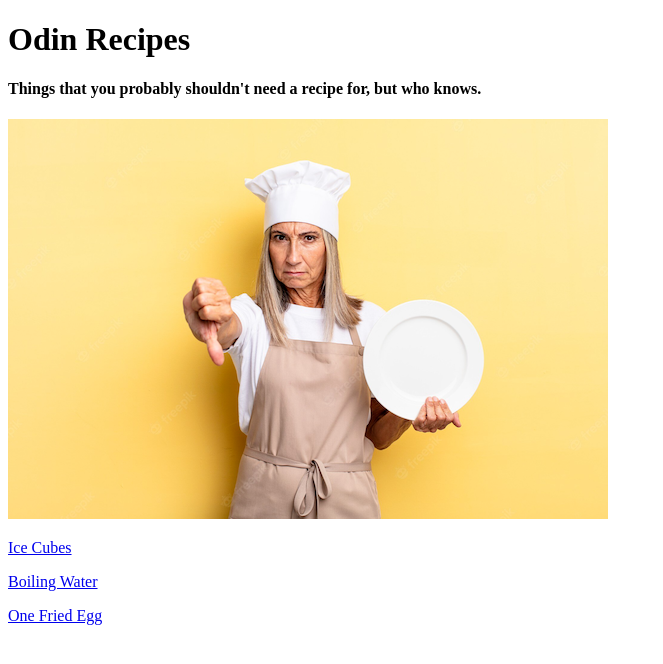
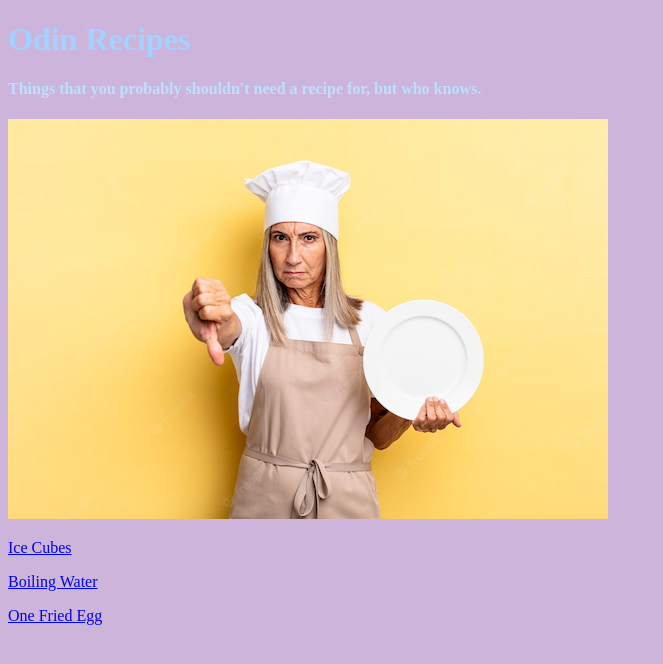
Before and after one commit to WZale/odin-recipes, a plain HTML site: page index.html in a window 1280 px wide. Shown: the whole page, without its empty margins (0-663 px from the left). Drawn offline with Linux system fonts and the light colour scheme.

Commit message:
Add css to homepage

```diff
--- a/index.html
+++ b/index.html
@@ -3,6 +3,7 @@
     <head>
         <meta charset="UTF-8">
         <title>recipes</title>
+        <link rel="stylesheet" href="style.css">
     </head>
     <body>
         <h1>Odin Recipes</h1>
--- /dev/null
+++ b/style.css
@@ -0,0 +1,15 @@
+* {
+    background-color:#cdb4db;
+}
+
+h1 {
+    color: #a2d2ff;
+}
+
+h4 {
+    color: #bde0fe;
+}
+
+.link1 {
+    color: #ffafcc;
+}
```
